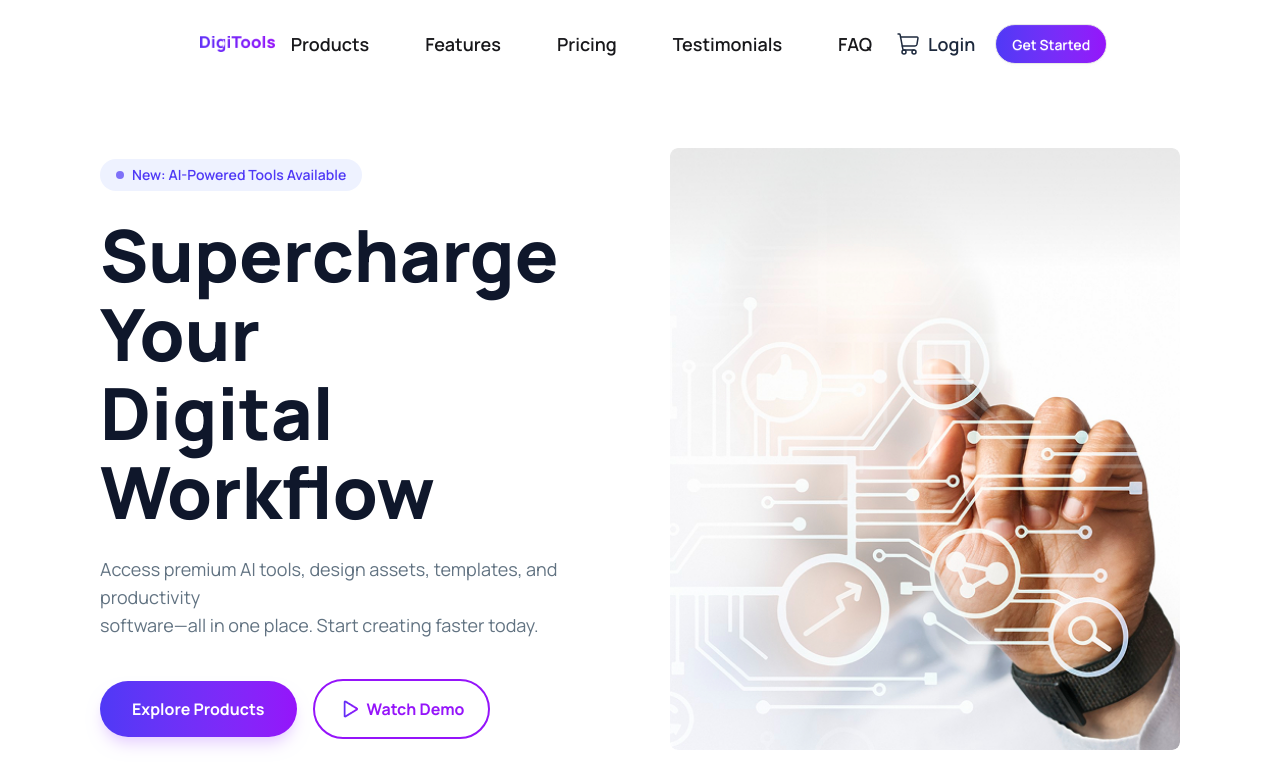
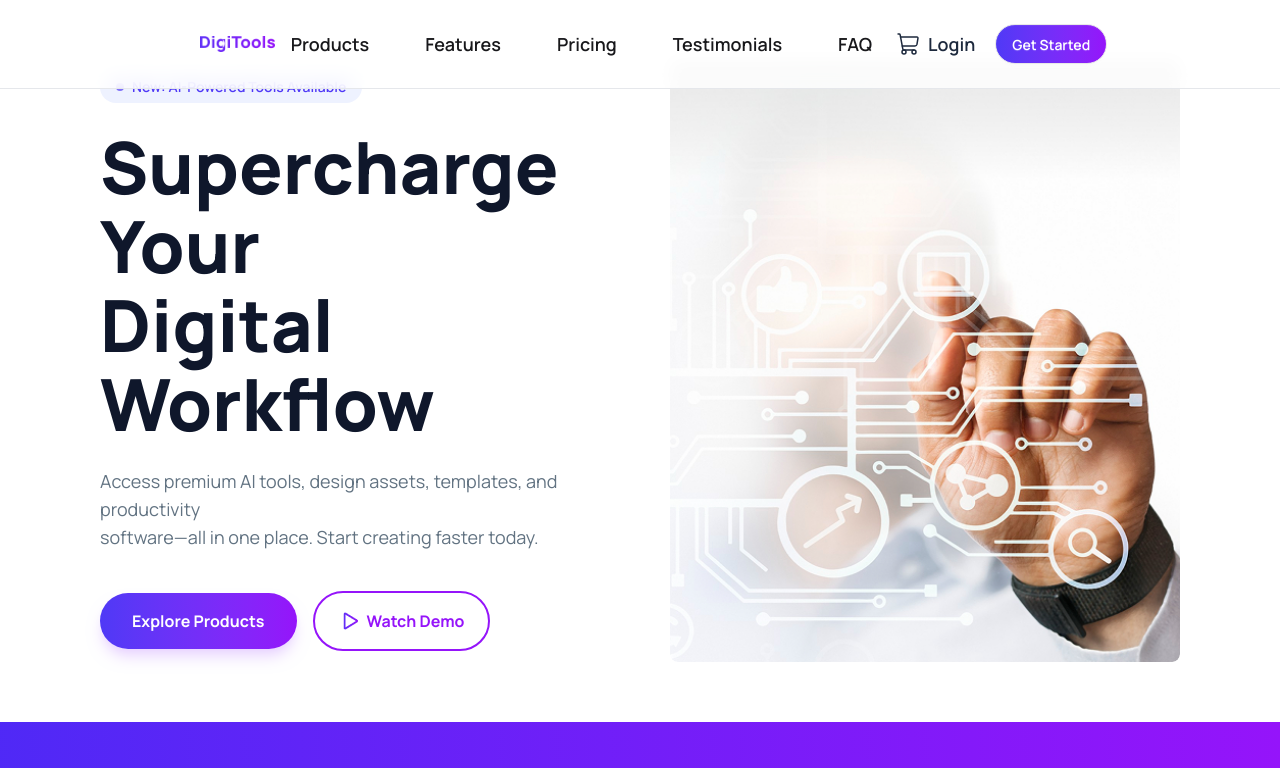
Before and after one commit to raihanuIR/DigiTools---Assign06, a React (Vite) app: page / in a window 1280 px wide. Shown: the top 768 px of the page. Built offline with nearby package versions, Linux system fonts and the light colour scheme.

Commit message:
added animation to the products

```diff
--- a/src/Components/ModelCard.jsx
+++ b/src/Components/ModelCard.jsx
@@ -27,7 +27,7 @@ const ModelCard = ({ model, cart, setCart }) => {
     };
 
     return (
-        <div key={model.id} className='flex flex-col h-full relative border border-gray-100 bg-white rounded-3xl p-6 shadow-sm transition-all hover:shadow-md hover:border-gray-200'>
+        <div key={model.id} className='flex flex-col h-full relative border border-gray-100 bg-white rounded-3xl p-6 shadow-sm transition-all hover:-translate-y-3 duration-300 ease-out hover:shadow-md hover:border-gray-200'>
 
             {model.tag && (
                 <div className={`absolute top-6 right-6 text-xs font-bold px-3 py-1.5 rounded-full shadow-sm ${tagStyles[model.tagType] || "bg-gray-100 text-gray-600"}`}>
--- a/src/Components/NavBar.jsx
+++ b/src/Components/NavBar.jsx
@@ -2,7 +2,7 @@ import { ShoppingCart } from 'lucide-react';
 
 const NavBar = ({ cartCount }) => {
     return (
-        <div className="navbar px-50 py-4">
+        <div className="navbar px-50 py-4 fixed top-0 left-0 w-full z-50 bg-white/80 backdrop-blur-sm border-b border-gray-200">
             <div className="navbar-start">
                 <div className="flex items-center gap-1 font-bold text-xl">
                     <img className="" src="./DigiTools.png" />
```
